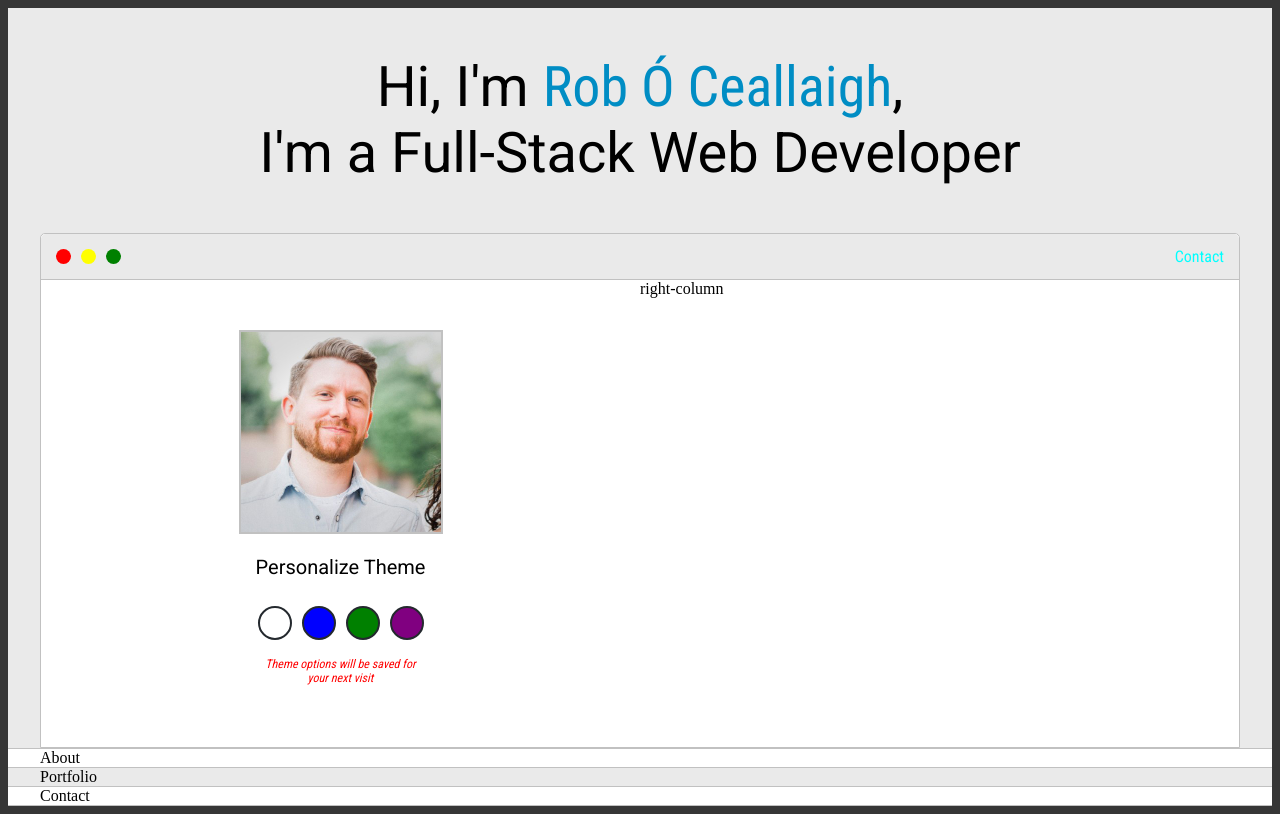
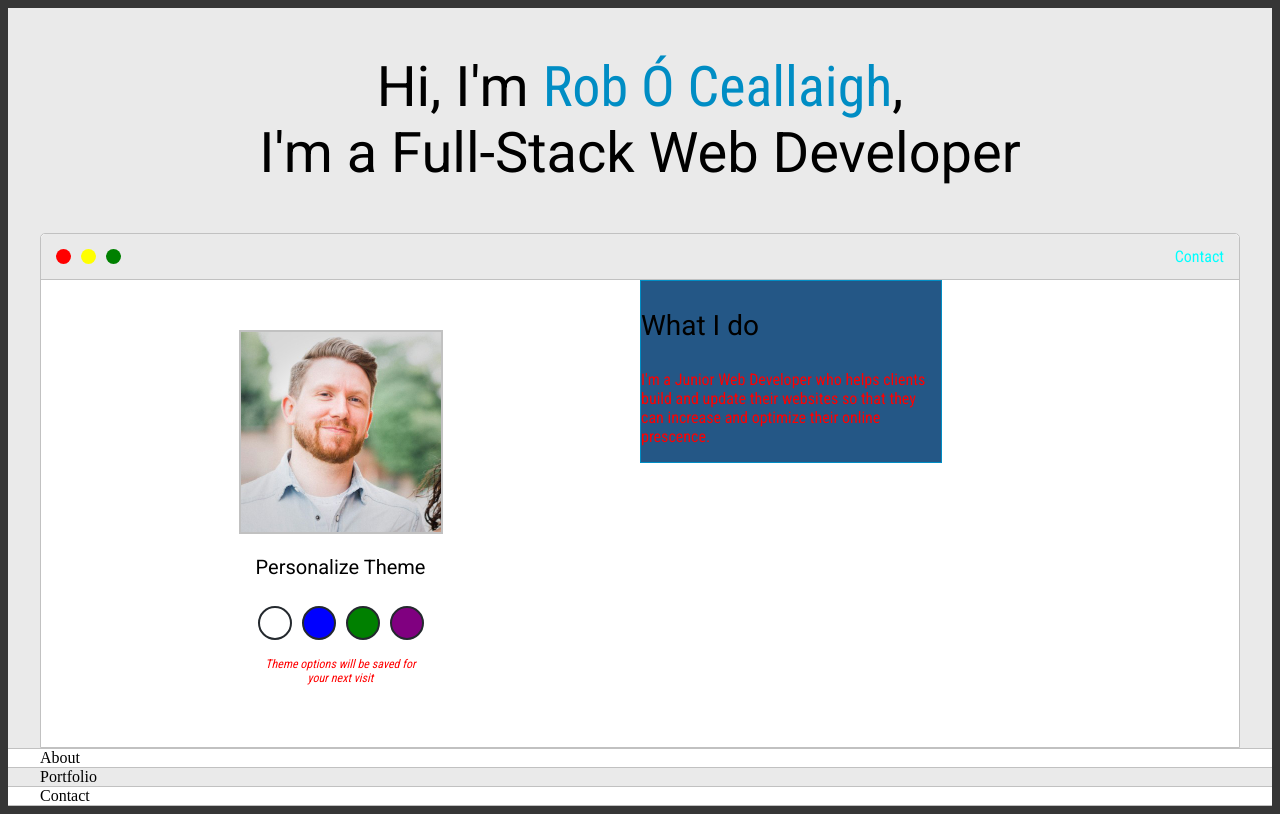
Before and after one commit to 1208kelly/portfolio-resume-02, a Django app: page / in a window 1280 px wide. Run offline with Django 3.2, Linux system fonts and the light colour scheme.

Commit message:
Setting What I Do section and background

```diff
--- a/portfolio_base/templates/portfolio_base/main.html
+++ b/portfolio_base/templates/portfolio_base/main.html
@@ -44,7 +44,10 @@
                     <p id="settings-note">Theme options will be saved for<br>your next visit</p>
                 </div>
                 <div class="right-column">
-                    right-column
+                    <div id="preview">
+                        <h3>What I do</h3>
+                        <p>I'm a Junior Web Developer who helps clients build and update their websites so that they can increase and optimize their online prescence.</p>
+                    </div>
                 </div>
             </div>
         </div>
--- a/static/css/style.css
+++ b/static/css/style.css
@@ -8,6 +8,8 @@
     --secondaryText: red;
 
     --themeDotBorder: #24292e;
+
+    --previewBg: #245786;
 }
 
 html, body {
@@ -191,6 +193,13 @@ h6 {font-size: 16px;}
     grid-area: right-column;
 }
 
+#preview{
+    width: 300px;
+    border: 1.5px solid #008dc4;
+    background-color: var(--previewBg)
+
+}
+
 @media screen and (max-width: 1200px){
     .main-container{
         width: 95%;
```
